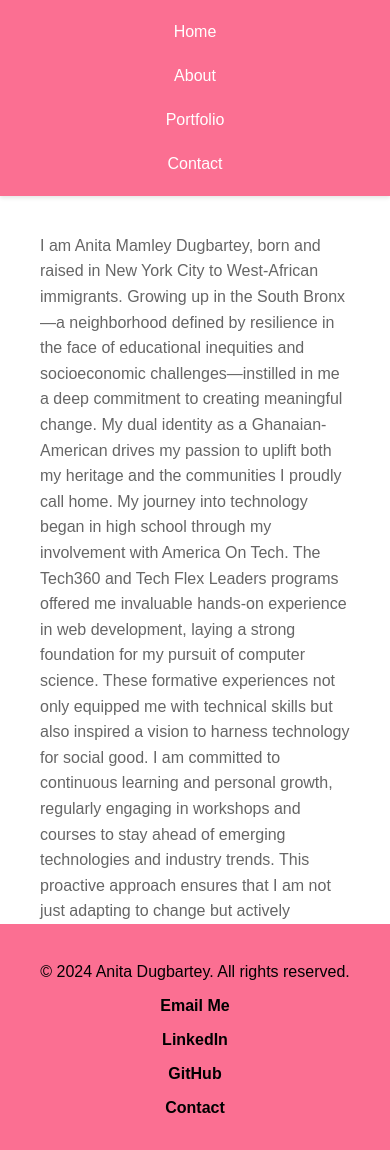
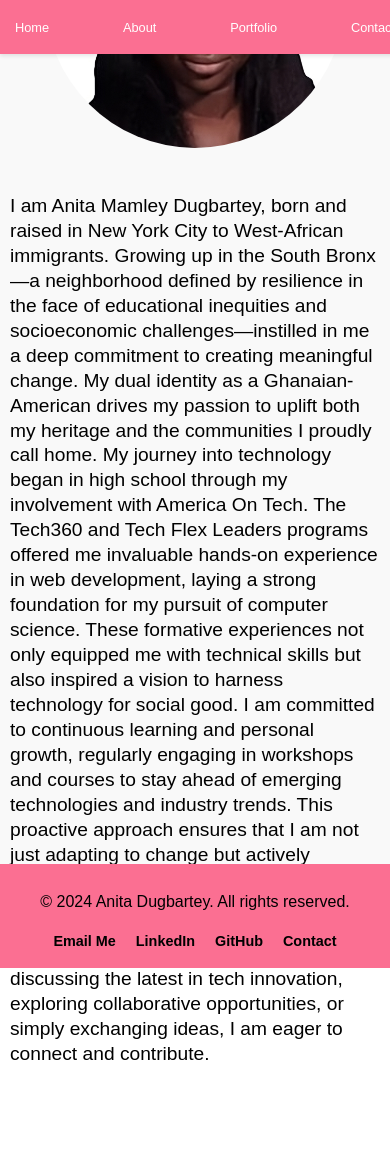
Before and after one commit to anitadugbartey1/anita-portfolio, a React (Vite) app in the folder anita-portfolio/: page /about in a window 390 px wide. After the commit the page ends 1087 px from the top, so only its background shows below. Built offline with nearby package versions, Linux system fonts and the light colour scheme.

Commit message:
so many stylistic changes

```diff
--- a/anita-portfolio/src/About.css
+++ b/anita-portfolio/src/About.css
@@ -5,9 +5,10 @@
     justify-content: center;
     flex-direction: column;
     height: 100vh;
-    background: #ffffff;
+    background: #f9f9f9;
     text-align: center;
     padding: 40px;
+    padding: 20px; /* Reduce padding for smaller screens */
   }
 
   .about-content {
@@ -20,6 +21,7 @@
     font-size: 2rem;
     color: #333;
     margin-bottom: 20px;
+    margin-top: 20px;
     text-align: center;
   }
 
@@ -27,9 +29,44 @@
     text-align: left;
     font-size: 1rem;
     line-height: 1.6;
-    color: #666;
+    color: #000000;
   }
 
   .about-text p {
     margin-bottom: 20px;
   }
+
+  /* Responsive Styles */
+  @media (max-width: 768px) {
+    .about-title {
+      font-size: 1.5rem; /* Reduce font size for smaller screens */
+      margin-top: 10px; /* Adjust top margin */
+      margin-bottom: 15px; /* Adjust bottom margin */
+    }
+
+    .about-text {
+      font-size: 0.9rem; /* Slightly reduce font size */
+      line-height: 1.4; /* Adjust line height */
+    }
+
+    .about {
+      padding: 15px; /* Further reduce padding */
+    }
+  }
+
+  @media (max-width: 480px) {
+    .about-title {
+      font-size: 3 rem; /* Further reduce font size */
+      margin-top: 5px;
+      margin-bottom: 10px;
+    }
+
+    .about-text {
+      font-size: 1.2rem; /* Further reduce font size */
+      line-height: 1.3;
+    }
+
+    .about {
+      padding: 10px; /* Reduce padding to fit content */
+    }
+  }
--- a/anita-portfolio/src/Contact.css
+++ b/anita-portfolio/src/Contact.css
@@ -2,7 +2,7 @@
 
 .contact {
     max-width: 600px;
-    margin: 0 auto;
+    margin: 60px auto; /* Add margin to create space between the navbar and the footer */
     padding: 40px;
     font-family: Arial, sans-serif;
     color: #333;
@@ -48,7 +48,7 @@
     border: 1px solid #ccc;
     border-radius: 4px;
     box-sizing: border-box;
-    color:#000000;
+    color: #000000;
     background-color: #ffffff; /* Set form boxes to white */
   }
 
@@ -77,3 +77,18 @@
   .submit-button:hover {
     background-color: #ffb3c6;
   }
+
+  /* Responsive Styles */
+  @media (max-width: 768px) {
+    .contact {
+      margin: 40px auto; /* Adjust margin for smaller screens */
+      padding: 30px; /* Reduce padding to fit content */
+    }
+  }
+
+  @media (max-width: 480px) {
+    .contact {
+      margin: 20px auto; /* Further adjust margin for very small screens */
+      padding: 20px; /* Further reduce padding */
+    }
+  }
--- a/anita-portfolio/src/Footer.css
+++ b/anita-portfolio/src/Footer.css
@@ -6,7 +6,6 @@ body {
     flex-direction: column;
     min-height: 100vh;
     margin: 0;
-    padding: 60px;
   }
 
   .footer {
@@ -52,12 +51,36 @@ body {
 
   /* Responsive design for smaller screens */
   @media (max-width: 768px) {
+    .footer {
+      padding: 15px; /* Reduce padding for smaller screens */
+    }
+
     .footer-links {
-      flex-direction: column; /* Stack links vertically on smaller screens */
-      align-items: center;
+      flex-direction: row; /* Keep links in a row */
+      flex-wrap: wrap; /* Allow wrapping */
+      justify-content: space-around; /* Spread out the links */
     }
 
     .footer-links li {
-      margin-bottom: 10px;
+      margin: 5px 15px; /* Adjust margins for better spacing */
     }
   }
+
+  @media (max-width: 480px) {
+    .footer {
+      padding: 10px; /* Further reduce padding */
+    }
+
+    .footer-links {
+      flex-direction: row;
+      justify-content: center; /* Center links */
+    }
+
+    .footer-links li {
+      margin: 5px 10px; /* Further adjust margins */
+    }
+
+    .footer-link {
+      font-size: 0.9rem; /* Adjust font size for smaller screens */
+    }
+  }
--- a/anita-portfolio/src/Navbar.css
+++ b/anita-portfolio/src/Navbar.css
@@ -37,22 +37,40 @@
 
   /* Responsive Styles */
   @media (max-width: 768px) {
+    .navbar {
+      padding: 10px 15px; /* Add some padding to avoid covering the screen edges */
+    }
+
     .navbar-menu {
-      flex-direction: column;
-      align-items: center;
+      flex-direction: row; /* Keep items in a row */
+      flex-wrap: wrap; /* Allow wrapping */
+      justify-content: space-around; /* Distribute items evenly */
     }
 
     .navbar-menu li {
-      margin: 10px 0;
+      margin: 5px 10px; /* Adjust margins for smaller screens */
     }
 
     .navbar-menu a {
-      font-size: 1.2rem;
+      font-size: 0.9rem;
     }
   }
 
   @media (max-width: 480px) {
+    .navbar {
+      padding: 10px 10px;
+    }
+
+    .navbar-menu {
+      flex-direction: row;
+      justify-content: space-between; /* Space items out */
+    }
+
+    .navbar-menu li {
+      margin: 5px 5px; /* Further adjust margins */
+    }
+
     .navbar-menu a {
-      font-size: 1rem;
+      font-size: 0.8rem;
     }
   }
--- a/anita-portfolio/src/Portfolio.css
+++ b/anita-portfolio/src/Portfolio.css
@@ -8,52 +8,74 @@
     margin: 0 auto;
 }
 
-  .portfolio-title {
-    font-size: 2.5em;
+.portfolio-title{
+    text-align: center;
+}
+.experiences h2,
+.projects h2,
+.awards h2,
+.skills h2,
+.education h2 {
+    font-size: 2em; /* Ensure all section titles are the same size */
     margin-bottom: 20px;
-    text-align: center;
+    text-align: left;
 }
 
 .experiences,
-  .projects {
+.projects,
+.awards,
+.skills,
+.education {
     margin-bottom: 40px;
 }
 
-  .experiences h2,
-  .projects h2 {
-    font-size: 2em;
-    margin-bottom: 20px;
-  }
-
 .experiences ul,
-  .projects ul {
+.education ul,
+.skills ul,
+.projects ul,
+.awards ul {
     list-style-type: none;
     padding: 0;
 }
 
+.education li {
+    border-bottom: 1px solid #ddd;
+    padding: 10px 0;
+}
+
+.skills li {
+    padding: 10px 0;
+    border-bottom: 1px solid #ddd;
+}
+
 .experiences li,
-  .projects li {
+.projects li,
+.awards li {
     border-bottom: 1px solid #ddd;
     padding: 15px 0;
 }
 
 .experiences h3,
-  .projects h3 {
+.projects h3,
+.awards h3 {
     font-size: 1.5em;
     margin: 0;
 }
 
 .experiences p,
-  .projects p {
+.projects p,
+.awards p {
     font-size: 1em;
     margin: 5px 0;
 }
 
-  .projects a {
+.projects a,
+.awards a {
     color: #007bff;
     text-decoration: none;
 }
 
-  .projects a:hover {
+.projects a:hover,
+.awards a:hover {
     text-decoration: underline;
 }
--- a/anita-portfolio/src/Portfolio.jsx
+++ b/anita-portfolio/src/Portfolio.jsx
@@ -1,5 +1,5 @@
 import React from 'react';
-import './Portfolio.css'; // Include this file for styling
+import './Portfolio.css';
 
 const Portfolio = () => {
   return (
@@ -7,46 +7,58 @@ const Portfolio = () => {
       <div className="portfolio-content">
         <h1 className="portfolio-title">Portfolio</h1>
 
+        <Education />
+        <Skills />
+        <Awards />
+        <Experiences />
+        <Projects />
+
+      </div>
+    </section>
+  );
+};
+
+const Education = () => (
   <div className="education">
     <h2>Education</h2>
     <ul>
       <li>
         <h3>Bachelor of Arts in Computer Science</h3>
-              <p><strong>Harvard College,</strong>  Expected Graduation: May 2026</p>
+        <p><strong>Harvard College,</strong> Expected Graduation: May 2026</p>
         <p><strong>Coursework</strong>: CS 1200 (Intro to Algorithms), CS 20 (Intro to Discrete Math), CS 32 (Intro to Computer Programming 1), Stat 100 (Intro to R Programming), Applied Math 22A (Linear Algebra), CS 1070 (Systems Development for CS), MIT 15.501 (Accounting)</p>
       </li>
-            {/* Add more education details as needed */}
     </ul>
   </div>
+);
 
+const Skills = () => (
   <div className="skills">
     <h2>Skills</h2>
     <ul>
       <li><strong>Programming Languages:</strong> JavaScript, R, Python, LaTeX, Go (Beginner Fluency)</li>
       <li><strong>Web Technologies:</strong> PostgreSQL, Express.js, React, Node.js, HTML, CSS</li>
-            <li><strong>Tools:</strong> Postman, Git, Prisma, Render, Vercel, Microsoft Suite (Word, Access, Powerpoint,etc.), AWS Cloud (Certification in Progress)</li>
+      <li><strong>Tools:</strong> Postman, Git, Prisma, Render, Vercel, Microsoft Suite, AWS Cloud (Certification in Progress)</li>
       <li><strong>Soft Skills:</strong> Problem Solving, Communication, Teamwork, Public Speaking, Project Management</li>
-            {/* Add more skills as needed */}
     </ul>
   </div>
+);
 
+const Awards = () => (
   <div className="awards">
     <h2>Awards and Honors</h2>
     <ul>
       <li>
-              <li><strong>Scholarships:</strong> Ron Brown Scholar, Dell Scholar,
-Alpha Kappa Alpha (AKA) Tau Nu Omega Scholar, Blacks at Microsoft Scholar, Association of Blacks in Energy (AABE)
-Scholar, David and Dovetta Wilson Scholar, UNCF Edna Blum Scholar, UNCF Pierre and Tana Matisse Foundation Scholar, New York Urban League Whitney M. Young Scholar, United Black Golfers Association Scholar</li>
-
+        <strong>Scholarships:</strong> Ron Brown Scholar, Dell Scholar, Alpha Kappa Alpha (AKA) Tau Nu Omega Scholar, Blacks at Microsoft Scholar, Association of Blacks in Energy (AABE) Scholar, David and Dovetta Wilson Scholar, UNCF Edna Blum Scholar, UNCF Pierre and Tana Matisse Foundation Scholar, New York Urban League Whitney M. Young Scholar, United Black Golfers Association Scholar
       </li>
       <li>
-            <li><strong>Honors:</strong> Harvard Club of New York Foundation Scholar, Kathlena Wilson Award, 2023 Harvard Club of New York Summer Fellow</li>
-              <p> In 2022, I was one of only six students from New York City to be named a Foundation Scholar by the Harvard Club of New York City. As a Foundation Scholar, I have had the honor of representing both the Harvard Club and New York City students through my various on- and off-campus activities. In 2023, the Harvard Club awarded me an $8,000 fellowship grant to support my work as a data science intern for the NYC government. Additionally, I received the Kathlena Wilson Award from the David and Dovetta Wilson Scholarship Foundation in recognition of my academic excellence and dedicated service to my South Bronx community.</p>
+        <strong>Honors:</strong> Harvard Club of New York Foundation Scholar, Kathlena Wilson Award, 2023 Harvard Club of New York Summer Fellow
+        <p>In 2022, I was one of only six students from New York City to be named a Foundation Scholar by the Harvard Club of New York City. As a Foundation Scholar, I have had the honor of representing both the Harvard Club and New York City students through my various on- and off-campus activities. In 2023, the Harvard Club awarded me an $8,000 fellowship grant to support my work as a data science intern for the NYC government. Additionally, I received the Kathlena Wilson Award from the David and Dovetta Wilson Scholarship Foundation in recognition of my academic excellence and dedicated service to my South Bronx community.</p>
       </li>
-            {/* Add more awards as needed */}
     </ul>
   </div>
+);
 
+const Experiences = () => (
   <div className="experiences">
     <h2>Work Experiences</h2>
     <ul>
@@ -60,46 +72,27 @@ Scholar, David and Dovetta Wilson Scholar, UNCF Edna Blum Scholar, UNCF Pierre a
         <p><strong>NYC Department Of Small Business Services (New York, NY)</strong> - June 2023 - August 2023</p>
         <p>Assisted the Executive Director and auditing team in preparing a compliance report for over 10,000 small, minority, and women-owned businesses. Utilized R programming to collect and analyze data on Minority/Women-Owned vendors, evaluating their capacity to fulfill city contracts. Identified gaps in vendor availability and established goals to help the city increase engagement with underrepresented vendors.</p>
       </li>
-            {/* Add more experiences as needed */}
     </ul>
   </div>
+);
 
+const Projects = () => (
   <div className="projects">
     <h2>Projects</h2>
     <ul>
       <li>
-            <h3>
-  <a href="https://github.com/amazing-pod/audacious-capstone" target="_blank" rel="noopener noreferrer">
-    Genesis
-  </a>
-</h3>
-
+        <h3><a href="https://github.com/amazing-pod/audacious-capstone" target="_blank" rel="noopener noreferrer">Genesis</a></h3>
         <h4>Additional Collaborators: Andrey Fernandez and Brenda Nallely Aceves Limon</h4>
-              <p>Our project, Genesis, is an AI-assisted productivity platform designed to support product managers and engineers in building community and refining their projects. The platform includes:
-
-Community Forum: A space for users to share and discuss their projects and ideas, fostering collaboration and feedback.
-
-Brainstorm Page: Equipped with tools for managing ideas and projects, enabling users to brainstorm, organize, and develop their concepts effectively.
-
-Home Page: Features posts from the community forum and displays users' ideas and projects, enriched with evaluations powered by OpenAI's API. The project utilized the PERN stack and was created as a final project for my Salesforce Internship.</p>
+        <p>Genesis is an AI-assisted productivity platform designed to support product managers and engineers in building community and refining their projects. The platform includes a Community Forum, a Brainstorm Page, and a Home Page that features posts from the community forum and displays users' ideas and projects, enriched with evaluations powered by OpenAI's API. The project utilized the PERN stack and was created as a final project for my Salesforce Internship.</p>
         <a href="https://audacious-capstone-ui.onrender.com" target="_blank" rel="noopener noreferrer">View Project</a>
       </li>
       <li>
-                <h3>
-            <a href="https://github.com/anitadugbartey1/flixster-starter" target="_blank" rel="noopener noreferrer">
-    Flixster
-  </a>
-  </h3>
-              <p>
-Flixster is a user-friendly platform that brings the world of movies to your fingertips. Utilizing a movie database API, Flixster allows you to browse movies and watch trailers with ease. The site features detailed information popups, advanced search functionality, and sorting options to enhance your browsing experience. With a responsive design and accessibility features, Flixster ensures that everyone can enjoy an immersive movie experience on any device.</p>
+        <h3><a href="https://github.com/anitadugbartey1/flixster-starter" target="_blank" rel="noopener noreferrer">Flixster</a></h3>
+        <p>Flixster is a user-friendly platform that brings the world of movies to your fingertips. Utilizing a movie database API, Flixster allows you to browse movies and watch trailers with ease. The site features detailed information popups, advanced search functionality, and sorting options to enhance your browsing experience. With a responsive design and accessibility features, Flixster ensures that everyone can enjoy an immersive movie experience on any device.</p>
         <a href="https://drive.google.com/file/d/1psQ7aBnVkpzZu2XfKKxGPEMeXXiDb5kb/view" target="_blank" rel="noopener noreferrer">View Project</a>
       </li>
-            {/* Add more projects as needed */}
     </ul>
   </div>
-      </div>
-    </section>
 );
-};
 
 export default Portfolio;
```
Lines whose indentation alone changed are shown as unchanged.
